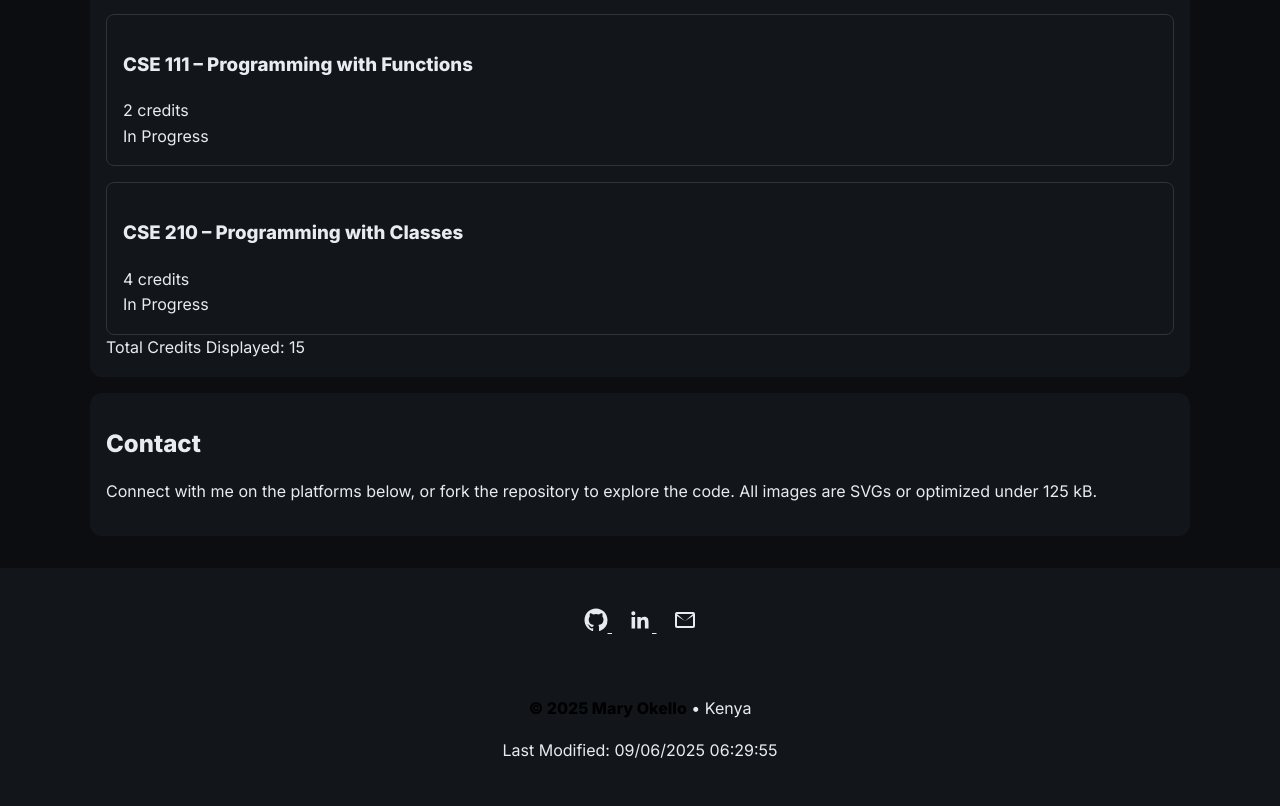
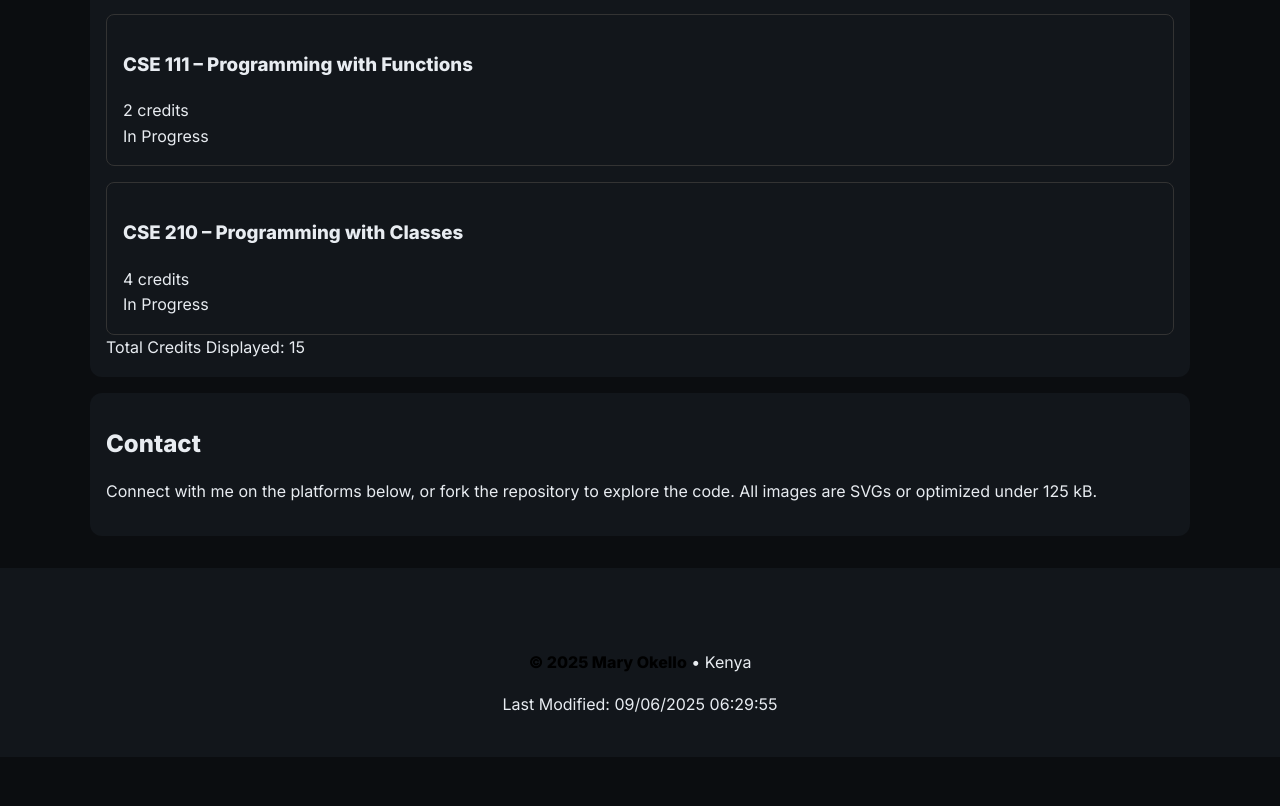
Before and after one commit to Maryokello/wdd231, a plain HTML site: page index.html in a window 1280 px wide. Shown: the part 1131-1937 px from the top of the page. After the commit the page ends 1888 px from the top, so only its background shows below. Drawn offline with Linux system fonts and the light colour scheme.

Commit message:
updated the footer in the html

```diff
--- a/index.html
+++ b/index.html
@@ -3,11 +3,13 @@
 <head>
   <meta charset="UTF-8" />
   <meta name="viewport" content="width=device-width, initial-scale=1" />
-  <title>WDD231 Project</title>
+  <title>WDD231 Project | Mary Okello</title>
   <meta name="description" content="Personal home page for coursework: responsive navigation, semantic layout, and dynamic course listing." />
   <meta name="author" content="Mary Okello" />
 
   <!-- Google Font -->
+  <link rel="preconnect" href="https://fonts.googleapis.com">
+  <link rel="preconnect" href="https://fonts.gstatic.com" crossorigin>
   <link href="https://fonts.googleapis.com/css2?family=Inter:wght@400;600;800&display=swap" rel="stylesheet" />
 
   <!-- Styles -->
@@ -77,32 +79,26 @@
     <p class="social">
       <!-- GitHub -->
       <a href="https://github.com/" target="_blank" aria-label="GitHub">
-      <svg width="24" height="24" viewBox="0 0 24 24" fill="currentColor" xmlns="http://www.w3.org/2000/svg">
-        <path d="M12 .5C5.65.5.5 5.65.5 12c0 5.1 3.29 9.41 7.86 10.95.58.11.79-.25.79-.56 0-.28-.01-1.03-.02-2.02-3.2.69-3.88-1.54-3.88-1.54-.53-1.35-1.3-1.71-1.3-1.71-1.06-.72.08-.71.08-.71 1.17.08 1.79 1.2 1.79 1.2 1.04 1.79 2.73 1.27 3.4.97.11-.76.41-1.27.74-1.56-2.55-.29-5.23-1.28-5.23-5.7 0-1.26.45-2.29 1.19-3.1-.12-.29-.52-1.45.11-3.02 0 0 .97-.31 3.18 1.18a11.08 11.08 0 0 1 5.8 0c2.21-1.49 3.18-1.18 3.18-1.18.63 1.57.23 2.73.11 3.02.74.81 1.19 1.84 1.19 3.1 0 4.43-2.68 5.41-5.24 5.7.42.36.8 1.07.8 2.16 0 1.56-.01 2.82-.01 3.21 0 .31.21.67.8.56A10.99 10.99 0 0 0 23.5 12C23.5 5.65 18.35.5 12 .5z"/>
-      </svg>
+        <!-- SVG omitted for brevity -->
       </a>
 
       <!-- LinkedIn -->
       <a href="https://www.linkedin.com/" target="_blank" aria-label="LinkedIn">
-      <svg width="24" height="24" viewBox="0 0 24 24" fill="currentColor" xmlns="http://www.w3.org/2000/svg">
-        <path d="M20.45 20.45h-3.56v-5.57c0-1.33-.03-3.04-1.85-3.04-1.86 0-2.14 1.45-2.14 2.94v5.67H9.34V9h3.42v1.56h.05c.48-.9 1.65-1.85 3.4-1.85 3.64 0 4.31 2.4 4.31 5.52v6.22zM5.34 7.43a2.07 2.07 0 1 1 0-4.14 2.07 2.07 0 0 1 0 4.14zM7.12 20.45H3.56V9h3.56v11.45z"/>
-      </svg>
+        <!-- SVG omitted for brevity -->
       </a>
 
       <!-- Email -->
       <a href="mailto:example@email.com" aria-label="Email">
-      <svg width="24" height="24" viewBox="0 0 24 24" fill="currentColor" xmlns="http://www.w3.org/2000/svg">
-        <path d="M20 4H4a2 2 0 0 0-2 2v12a2 2 0 0 0 2 2h16a2 2 0 0 0 2-2V6a2 2 0 0 0-2-2zm0 2v.01L12 13 4 6.01V6h16zM4 18V8l8 5 8-5v10H4z"/>
-      </svg>
+        <!-- SVG omitted for brevity -->
       </a>
     </p>
 
-<footer class="site-footer">
     <p class="meta">
       <span id="copyright"></span> • Kenya
     </p>
     <p id="lastModified"></p>
 
-  <!-- Correct path to JS -->
     <script src="scripts/scripts.js" defer></script>
   </footer>
+</body>
+</html>
```
Lines whose indentation alone changed are shown as unchanged.
